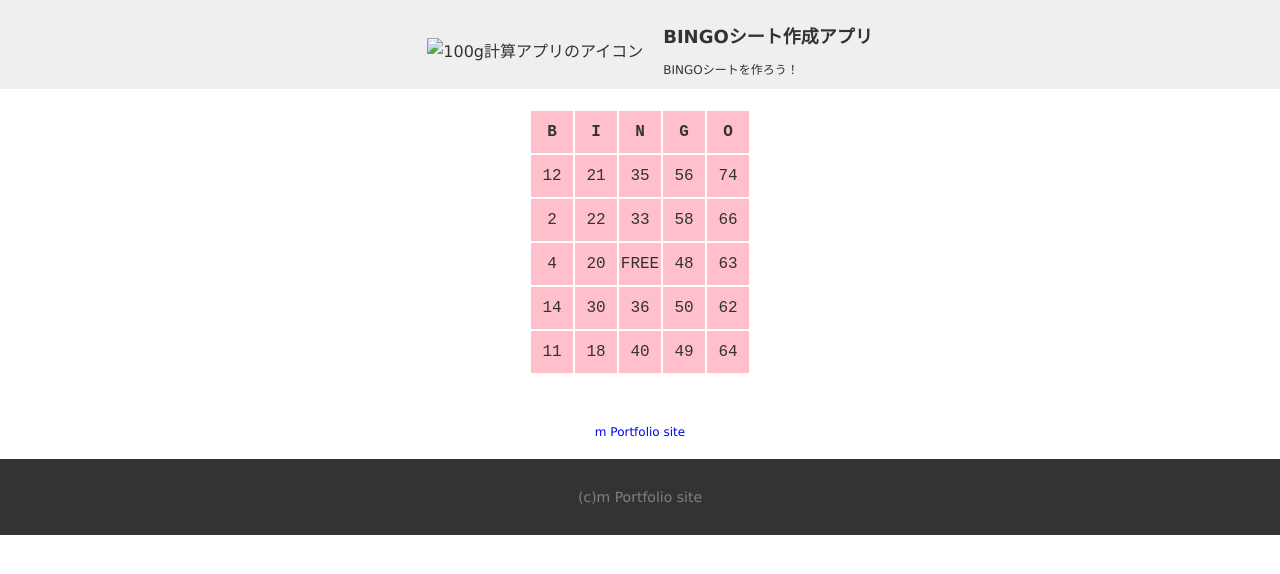
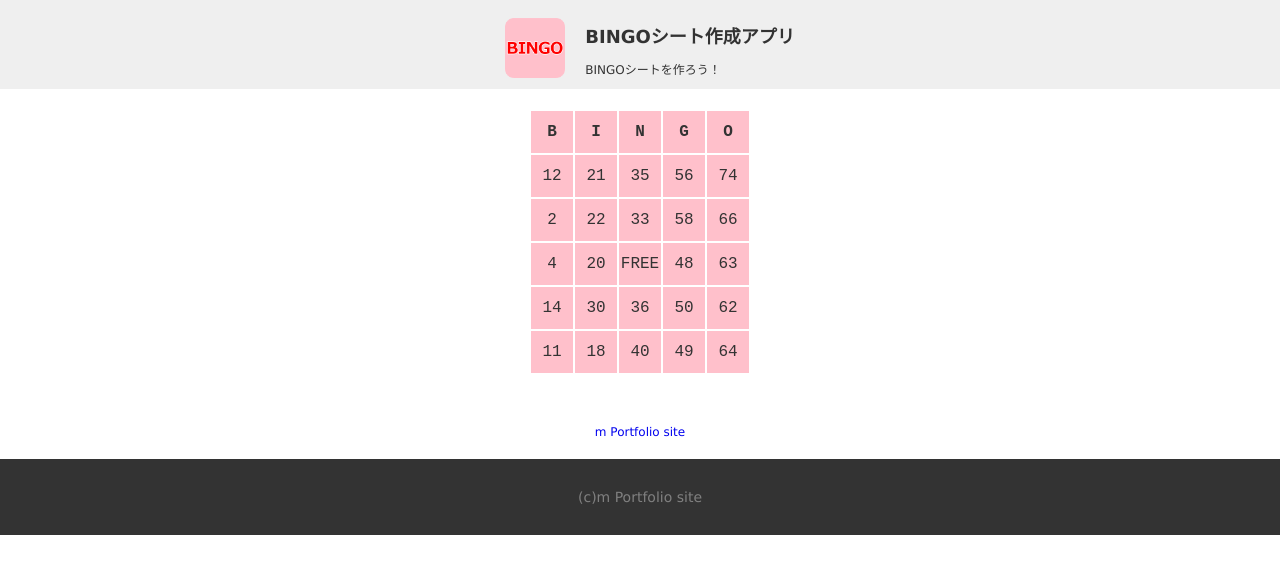
Before and after one commit to mochapon/bingo, a plain HTML site: page index.html in a window 1280 px wide. Drawn offline with Linux system fonts and the light colour scheme.

Commit message:
Add files via upload

```diff
--- a/index.html
+++ b/index.html
@@ -14,7 +14,7 @@
   <header>
     <div class="container">
       <div  class="icon">
-        <img src="img/work1_big.png" alt="100g計算アプリのアイコン">
+        <img src="webclip152.png" alt="BINGOシートアプリのアイコン">
       </div>
       <div class="info">
         <h1>BINGOシート作成アプリ</h1>
```
Also changed, not shown: webclip152.png (added).
